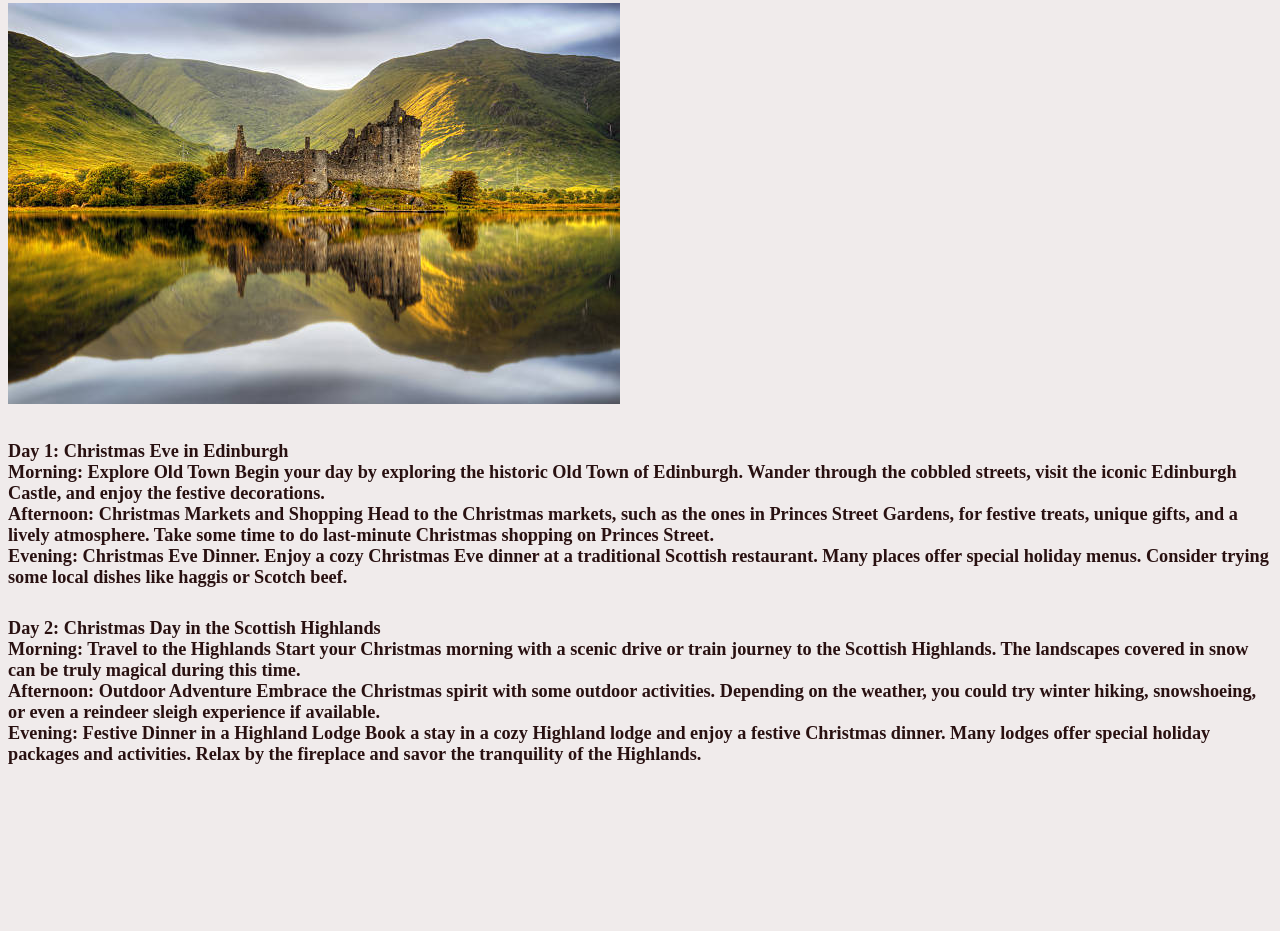
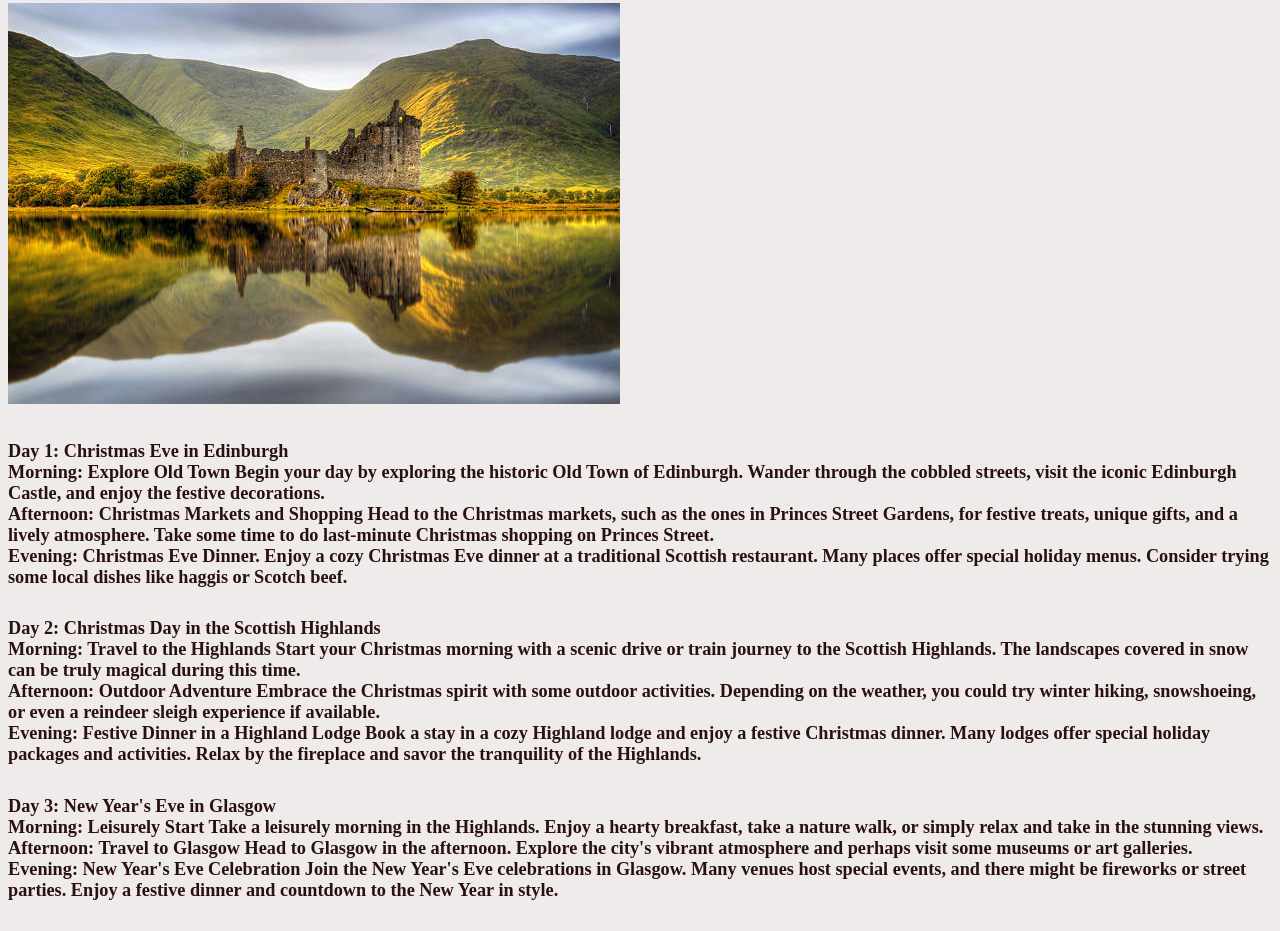
Before and after one commit to poojapdarade/Lesson-1, a plain HTML site: page index.html in a window 1280 px wide. Shown: the part 626-1557 px from the top of the page. Before the commit the page ends 1422 px from the top, so only its background shows below. Drawn offline with Linux system fonts and the light colour scheme.

Commit message:
Added a Day 3

```diff
--- a/index.html
+++ b/index.html
@@ -32,7 +32,7 @@
     </p>
     <picture>
         <img src="scotland.png" alt="" />
-      </picture>
+    </picture>
     <p>
 
     <h5>Day 1: Christmas Eve in Edinburgh
@@ -47,8 +47,8 @@
         places offer special holiday menus.
         Consider trying some local dishes like haggis or Scotch beef.
     </h5>
-
-
+    </p>
+    <p>
     <h5>Day 2: Christmas Day in the Scottish Highlands
 
         <br>Morning: Travel to the Highlands
@@ -63,8 +63,27 @@
 
         <br>Evening: Festive Dinner in a Highland Lodge
         Book a stay in a cozy Highland lodge and enjoy a festive Christmas dinner. Many lodges offer special holiday
-        packages and activities. Relax by the fireplace and savor the tranquility of the Highlands.</h5>
+        packages and activities. Relax by the fireplace and savor the tranquility of the Highlands.
+    </h5>
     </p>
+    <p>
+        <h5>Day 3: New Year's Eve in Glasgow
+
+        <br>Morning: Leisurely Start
+        Take a leisurely morning in the Highlands. Enjoy a hearty breakfast, take a nature walk, or simply relax and
+        take in the stunning views.
+
+        <br>Afternoon: Travel to Glasgow
+        Head to Glasgow in the afternoon. Explore the city's vibrant atmosphere and perhaps visit some museums or art
+        galleries.
+
+        <br>Evening: New Year's Eve Celebration
+        Join the New Year's Eve celebrations in Glasgow. Many venues host special events, and there might be fireworks
+        or street parties. Enjoy a festive dinner and countdown to the New Year in style.
+        </h5>
+    </p>
+
+
 </body>
 
 </html>
```
